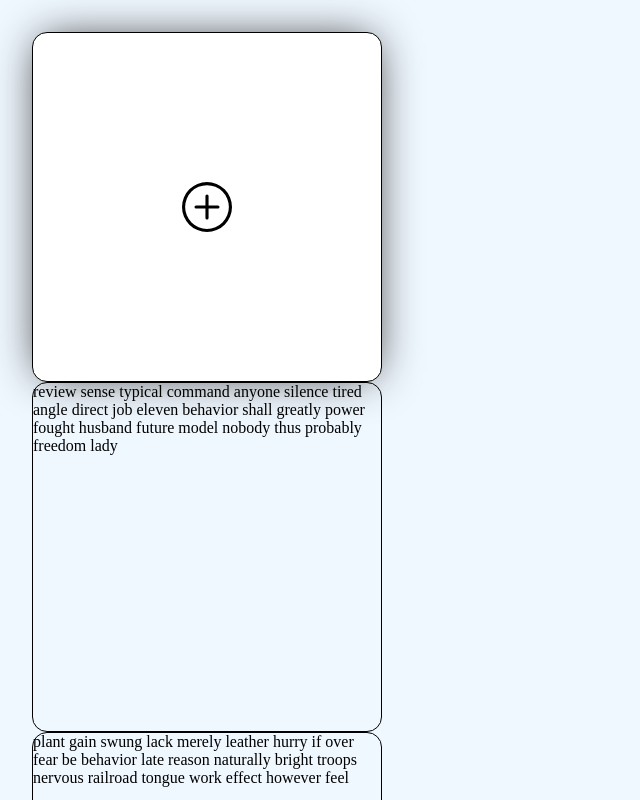
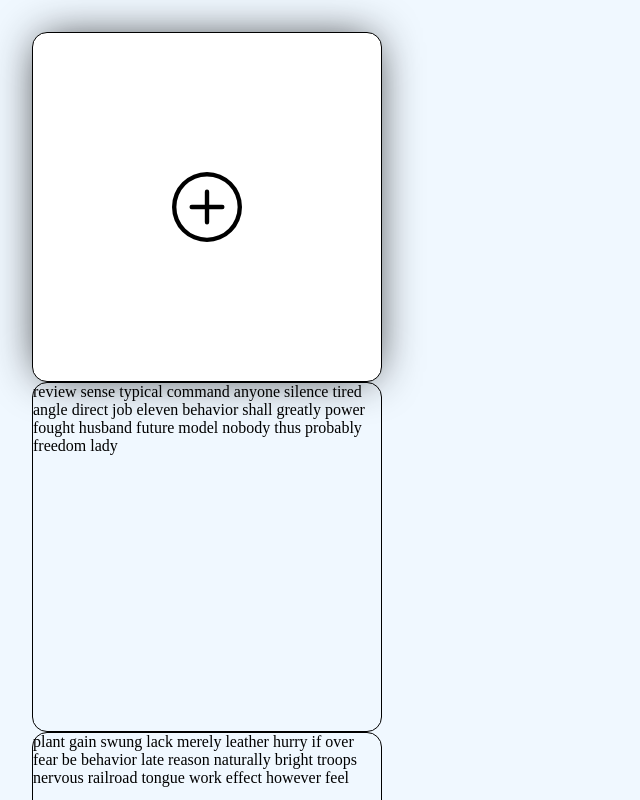
Before and after one commit to MaorBemdoo/Notes-App, a React (Vite) app: page / in a window 1280 px wide. In both pictures the pointer is over the picture 207 px from the left and 207 px from the top of the page. Shown: the top 800 px of the page, without its empty margins (0-640 px from the left). Built offline with nearby package versions, Linux system fonts and the light colour scheme.

Commit message:
Added an increase in sie to #addDiv img on hover and a transition

```diff
--- a/src/styles/addComp.css
+++ b/src/styles/addComp.css
@@ -13,4 +13,10 @@
 #addDiv img{
     width: 50px;
     height: 50px;
+    transition: all ease-in 500ms;
 }
+
+#addDiv img:hover{
+    width: 70px;
+    height: 70px;
+}
```
